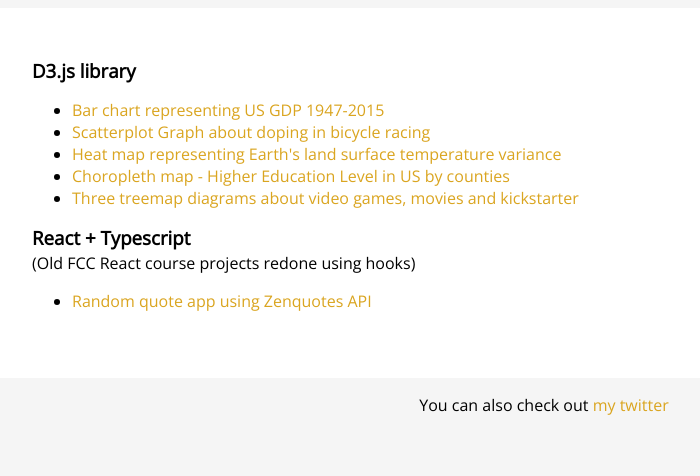
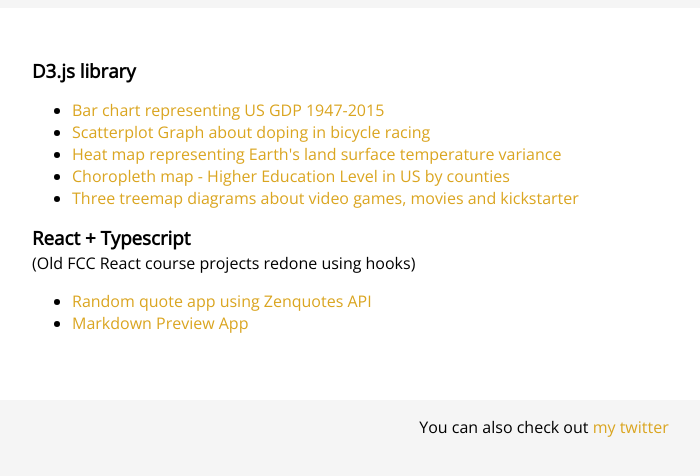
Before and after one commit to wojwozniak/wojwozniak.github.io, a plain HTML site: page index.html in a window 1280 px wide. Shown: the part 94-570 px from the top of the page, without its empty margins (96-796 px from the left). Drawn offline with nearby package versions, Linux system fonts and the light colour scheme.

Commit message:
Added new project

```diff
--- a/index.html
+++ b/index.html
@@ -22,6 +22,7 @@
             <p class="about">(Old FCC React course projects redone using hooks)</p>
             <ul>
                 <li><a href="https://wojwozniak.github.io/tsx-random-quote/" target="_blank">Random quote app using Zenquotes API</a></li>
+                <li><a href="https://wojwozniak.github.io/tsx-markdown-previewer/" target="_blank">Markdown Preview App</a></li>
             </ul>
         </div>
         <p id="subtitle">You can also check out <a href="https://twitter.com/woj_wozniak" target="_blank">my twitter</a></p>
```
